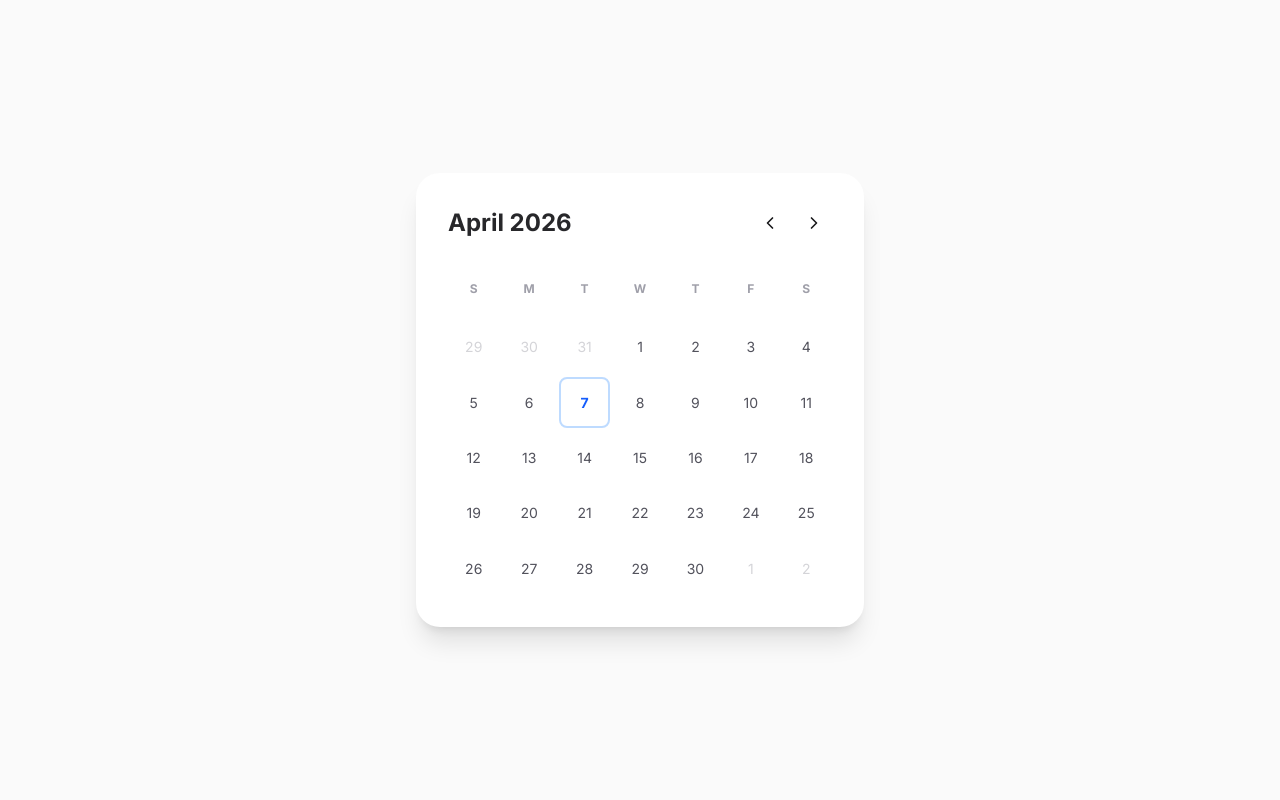
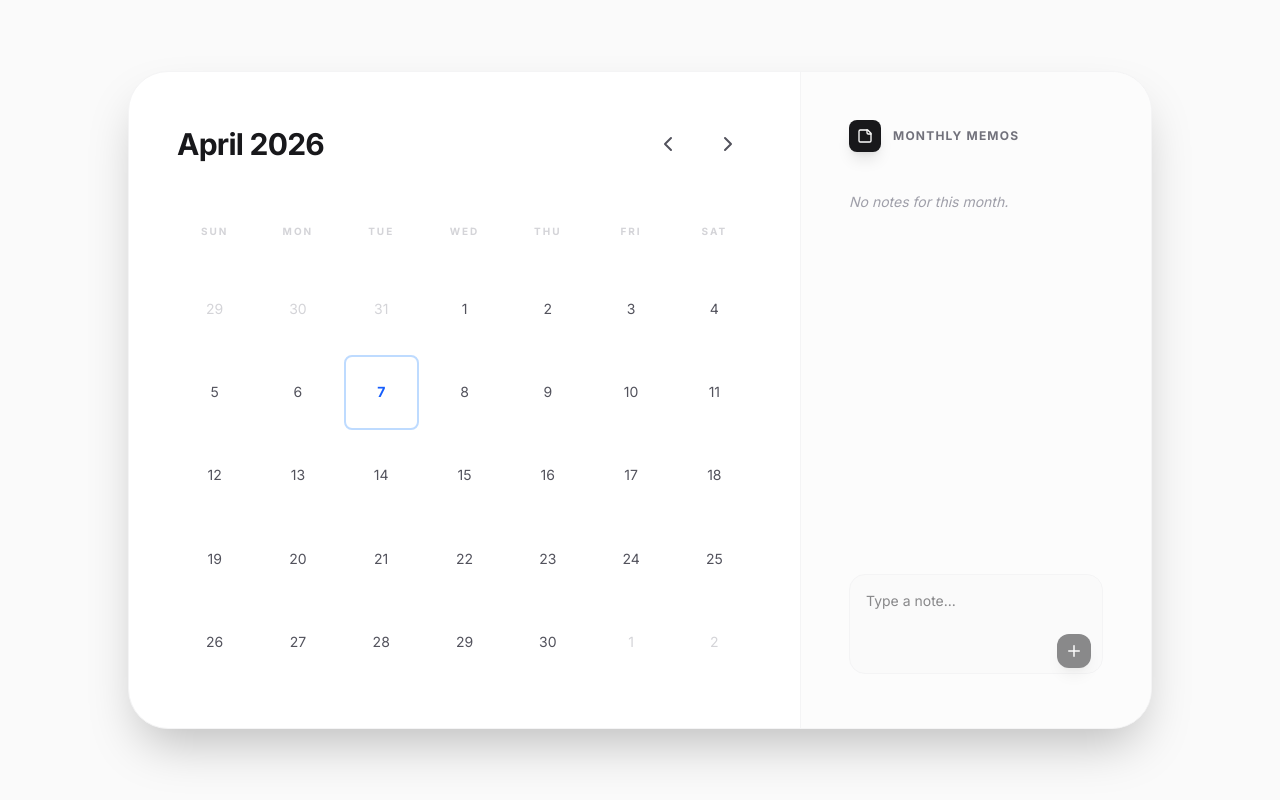
Before and after one commit to sejal618/Lumina-Calendar, a React (Vite) app: page / in a window 1280 px wide. Built offline with nearby package versions, Linux system fonts and the light colour scheme; a web font is replaced by a local one.

Commit message:
feat: Implement note functionality and persistence
Adds the ability to create, view, and delete notes associated with calendar days or date ranges. Includes local storage persistence for notes. Updates the UI to display indicators for days with notes and a panel to manage them.

```diff
--- a/src/components/calendar/Calendar.tsx
+++ b/src/components/calendar/Calendar.tsx
@@ -3,13 +3,17 @@ import { format, isSameDay, isWithinInterval } from 'date-fns';
 import { ChevronLeft, ChevronRight } from 'lucide-react';
 import { useCalendar } from '../../hooks/useCalendar';
 import { DayCell } from './DayCell';
+import { NotesPanel } from './NotesPanel';
 
 export const Calendar: React.FC = () => {
   const {
     currentDate,
     days,
     range,
+    notes,
     handleDateClick,
+    addNote,
+    deleteNote,
     nextMonth,
     prevMonth,
   } = useCalendar();
@@ -26,41 +30,62 @@ export const Calendar: React.FC = () => {
     (range.end && isSameDay(date, range.end));
 
   return (
-    <div className="min-h-screen bg-zinc-50 flex items-center justify-center p-4">
-      <div className="bg-white p-8 rounded-3xl shadow-xl w-full max-w-md">
-        <div className="flex items-center justify-between mb-8">
-          <h2 className="text-2xl font-bold text-zinc-800">
+    <div className="min-h-screen bg-zinc-50 flex items-center justify-center p-4 md:p-8">
+      <div className="bg-white rounded-[2.5rem] shadow-2xl w-full max-w-5xl flex flex-col md:flex-row overflow-hidden border border-zinc-100">
+        {/* Calendar Grid */}
+        <div className="flex-1 p-8 md:p-12 border-b md:border-b-0 md:border-r border-zinc-100">
+          <div className="flex items-center justify-between mb-12">
+            <h2 className="text-3xl font-black text-zinc-900 tracking-tight">
               {format(currentDate, 'MMMM yyyy')}
             </h2>
-          <div className="flex gap-2">
-            <button onClick={prevMonth} className="p-2 hover:bg-zinc-100 rounded-full transition-colors">
-              <ChevronLeft className="w-5 h-5" />
+            <div className="flex gap-3">
+              <button onClick={prevMonth} className="p-3 hover:bg-zinc-100 rounded-2xl transition-all active:scale-95">
+                <ChevronLeft className="w-6 h-6 text-zinc-600" />
               </button>
-            <button onClick={nextMonth} className="p-2 hover:bg-zinc-100 rounded-full transition-colors">
-              <ChevronRight className="w-5 h-5" />
+              <button onClick={nextMonth} className="p-3 hover:bg-zinc-100 rounded-2xl transition-all active:scale-95">
+                <ChevronRight className="w-6 h-6 text-zinc-600" />
               </button>
             </div>
           </div>
 
-        <div className="grid grid-cols-7 gap-1 mb-4">
-          {['S', 'M', 'T', 'W', 'T', 'F', 'S'].map(day => (
-            <div key={day} className="text-center text-xs font-bold text-zinc-400 py-2">
+          <div className="grid grid-cols-7 gap-2 mb-6">
+            {['Sun', 'Mon', 'Tue', 'Wed', 'Thu', 'Fri', 'Sat'].map(day => (
+              <div key={day} className="text-center text-[10px] font-black text-zinc-300 uppercase tracking-[0.2em] py-2">
                 {day}
               </div>
             ))}
           </div>
 
-        <div className="grid grid-cols-7 gap-1">
-          {days.map((day) => (
+          <div className="grid grid-cols-7 gap-2">
+            {days.map((day) => {
+              const dateKey = format(day, 'yyyy-MM-dd');
+              const hasNote = notes.some(n => n.dateKey === dateKey);
+
+              return (
                 <DayCell
                   key={day.toISOString()}
                   date={day}
                   currentMonth={currentDate}
                   isSelected={isSelected(day) || false}
                   isInRange={isInRange(day)}
+                  hasNote={hasNote}
                   onClick={() => handleDateClick(day)}
                 />
-          ))}
+              );
+            })}
+          </div>
+        </div>
+
+        {/* Notes Panel */}
+        <div className="w-full md:w-[350px] p-8 md:p-12 bg-zinc-50/50">
+          <NotesPanel
+            notes={notes}
+            range={range}
+            onAddNote={addNote}
+            onDeleteNote={deleteNote}
+            currentDate={currentDate}
+            accentColor="bg-zinc-900"
+          />
         </div>
       </div>
     </div>
--- a/src/components/calendar/DayCell.tsx
+++ b/src/components/calendar/DayCell.tsx
@@ -7,6 +7,7 @@ interface DayCellProps {
   currentMonth: Date;
   isSelected: boolean;
   isInRange: boolean;
+  hasNote: boolean;
   onClick: () => void;
 }
 
@@ -15,6 +16,7 @@ export const DayCell: React.FC<DayCellProps> = ({
   currentMonth,
   isSelected,
   isInRange,
+  hasNote,
   onClick,
 }) => {
   const isCurrentMonth = isSameMonth(date, currentMonth);
@@ -24,7 +26,7 @@ export const DayCell: React.FC<DayCellProps> = ({
     <button
       onClick={onClick}
       className={cn(
-        "aspect-square flex items-center justify-center text-sm rounded-lg transition-colors",
+        "relative aspect-square flex items-center justify-center text-sm rounded-lg transition-colors",
         !isCurrentMonth && "text-zinc-300",
         isCurrentMonth && "text-zinc-600 hover:bg-zinc-100",
         isInRange && !isSelected && "bg-blue-50 text-blue-600",
@@ -33,6 +35,9 @@ export const DayCell: React.FC<DayCellProps> = ({
       )}
     >
       {format(date, 'd')}
+      {hasNote && (
+        <div className="absolute bottom-1 w-1 h-1 rounded-full bg-zinc-400" />
+      )}
     </button>
   );
 };
--- a/src/hooks/useCalendar.ts
+++ b/src/hooks/useCalendar.ts
@@ -1,4 +1,4 @@
-import { useState, useMemo } from 'react';
+import { useState, useMemo, useEffect } from 'react';
 import {
   addMonths,
   subMonths,
@@ -8,12 +8,32 @@ import {
   endOfWeek,
   eachDayOfInterval,
   isBefore,
-  isSameDay
+  isSameDay,
+  format
 } from 'date-fns';
+
+export interface Note {
+  id: string;
+  dateKey: string;
+  content: string;
+  type: 'day' | 'range';
+  range?: { start: string; end: string };
+}
 
 export function useCalendar() {
   const [currentDate, setCurrentDate] = useState(new Date());
   const [range, setRange] = useState<{ start: Date | null; end: Date | null }>({ start: null, end: null });
+  const [notes, setNotes] = useState<Note[]>([]);
+
+  // Persistence
+  useEffect(() => {
+    const savedNotes = localStorage.getItem('calendar-notes');
+    if (savedNotes) setNotes(JSON.parse(savedNotes));
+  }, []);
+
+  useEffect(() => {
+    localStorage.setItem('calendar-notes', JSON.stringify(notes));
+  }, [notes]);
 
   const days = useMemo(() => {
     const start = startOfWeek(startOfMonth(currentDate));
@@ -36,11 +56,29 @@ export function useCalendar() {
     }
   };
 
+  const addNote = (content: string, type: Note['type'], dateKey: string, rangeData?: Note['range']) => {
+    const newNote: Note = {
+      id: Math.random().toString(36).substr(2, 9),
+      dateKey,
+      content,
+      type,
+      range: rangeData
+    };
+    setNotes(prev => [...prev, newNote]);
+  };
+
+  const deleteNote = (id: string) => {
+    setNotes(prev => prev.filter(n => n.id !== id));
+  };
+
   return {
     currentDate,
     days,
     range,
+    notes,
     handleDateClick,
+    addNote,
+    deleteNote,
     nextMonth,
     prevMonth,
   };
```
Lines whose indentation alone changed are shown as unchanged.
